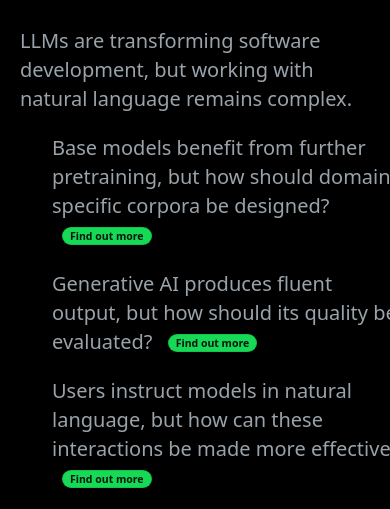
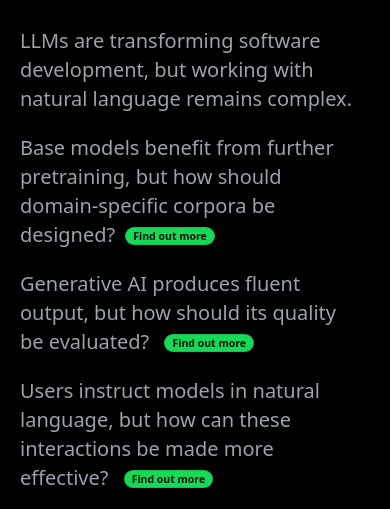
Before and after one commit to jasongraf1/lingsight, a plain HTML site: page index.html in a window 390 px wide. Shown: the part 288-797 px from the top of the page. Drawn offline with Linux system fonts and the light colour scheme.

Commit message:
Modify header styles for mobile responsiveness
Updated media queries for header indentation and added mobile-specific styles for padding and margin adjustments.

```diff
--- a/index.html
+++ b/index.html
@@ -201,7 +201,7 @@
 
   <style id="hero-indent-override">
     header.hero .lead.indented{margin-left:24px}
-    @media (min-width:768px){header.hero .lead.indented{padding-right: 16px;}}
+    @media (min-width:768px){header.hero .lead.indented{margin-left:32px}}
 
   /* Footer logo bottom-right */
   footer.footer{position:relative}
@@ -283,6 +283,23 @@ footer.footer .container > div:last-child{
 /* Mobile-only: extra right margin for the three questions so text doesn't hit the edge */
 @media (max-width: 767.98px){
   header.hero .lead.indented{ margin-right: 16px; }
+}
+</style>
+<style>
+/* Mobile-only: add interior right padding so text wraps earlier */
+@media (max-width: 767.98px){
+  header.hero .lead.indented{ padding-right: 16px; }
+}
+</style>
+<style>
+/* Mobile-only: remove the indent on the three questions */
+@media (max-width: 767.98px){
+  header.hero .lead.indented{
+    padding-left: 0 !important;
+    margin-left: 0 !important;
+    text-indent: 0 !important;
+    padding-inline-start: 0 !important;
+  }
 }
 </style>
 </head>
```
